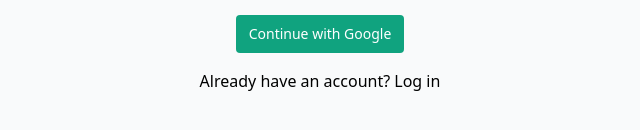
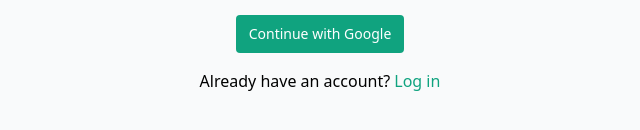
Before and after one commit to badeyesightcat/chatgpt-vue-firebase, a Vue app in the folder client/: page /sign-up in a window 1280 px wide. Shown: the part 400-530 px from the top of the page, without its empty margins (320-960 px from the left). Built offline with nearby package versions, Linux system fonts and the light colour scheme.

Commit message:
Add the link style

```diff
--- a/client/src/style.css
+++ b/client/src/style.css
@@ -18,4 +18,8 @@
   .btn-primary {
     @apply bg-[rgb(16,163,127)] text-white;
   }
+
+  .link {
+    @apply text-[#10a37f];
+  }
 }
```
